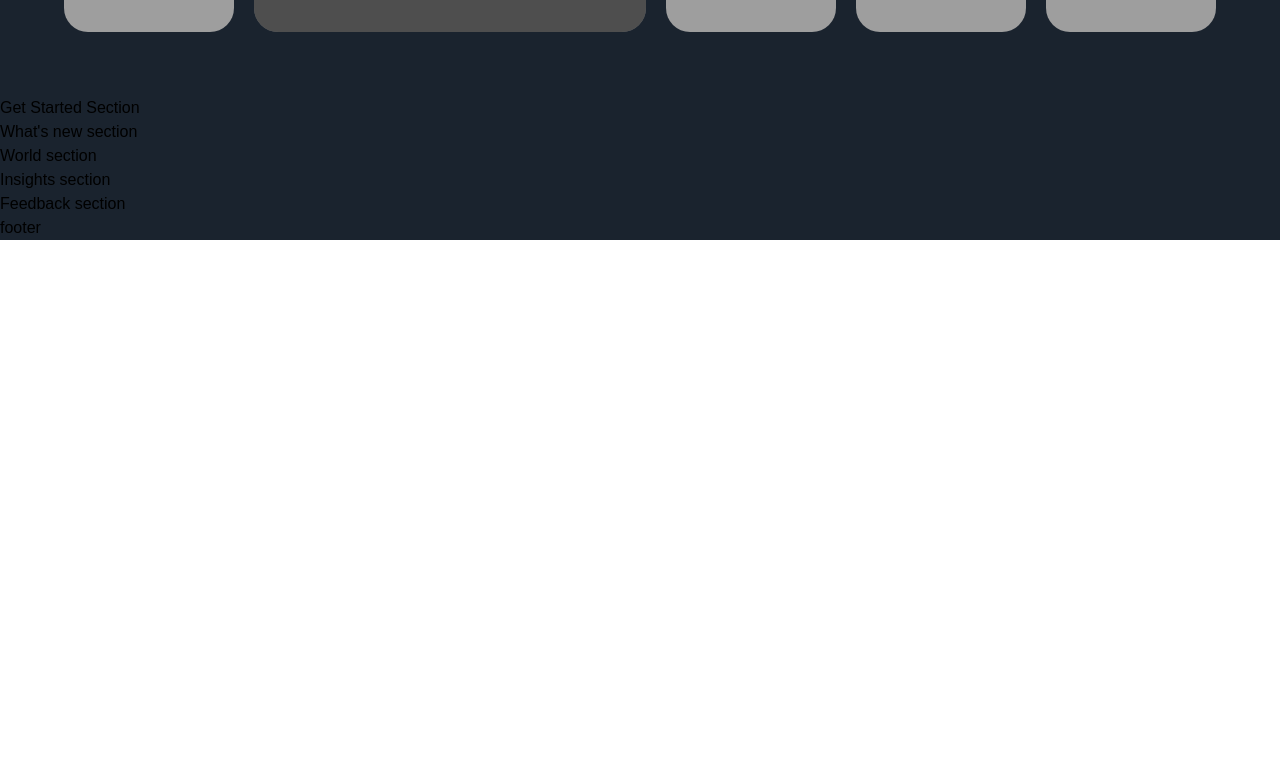
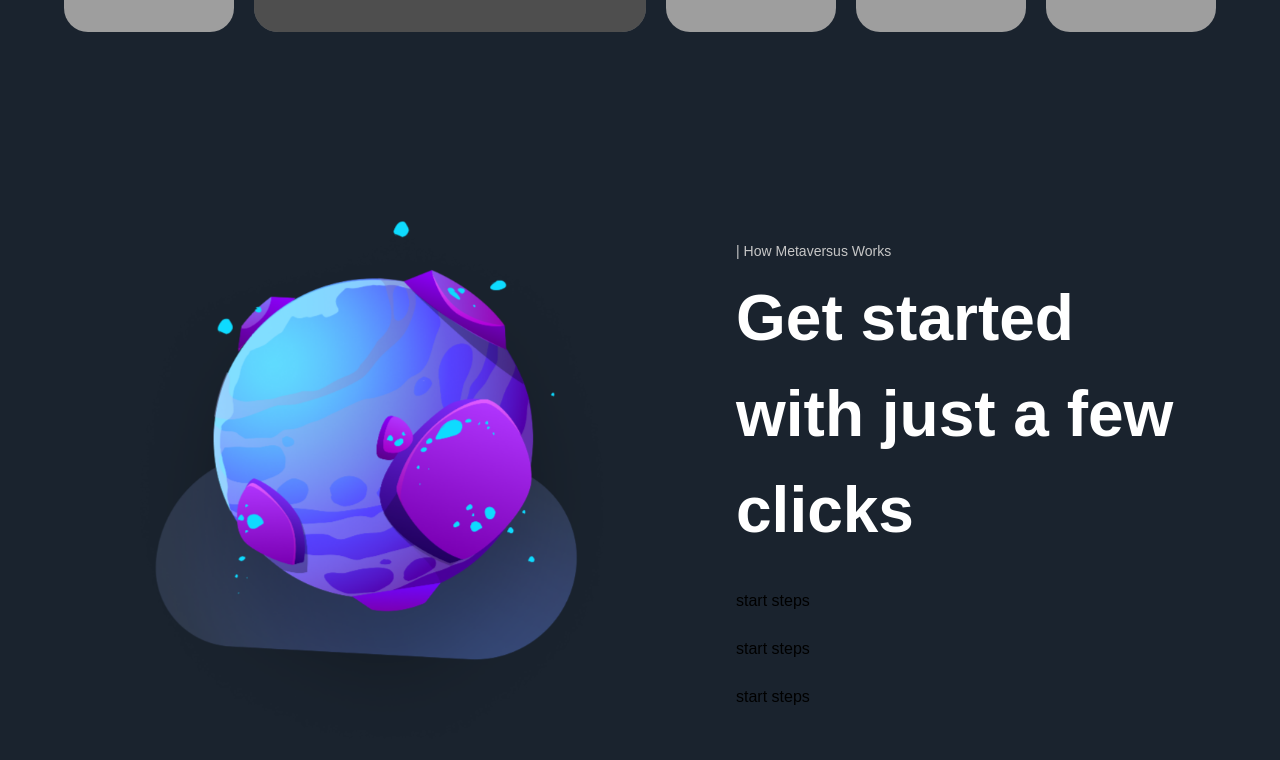
Before and after one commit to javorskyp/responsive_next_tailwind, a Next.js app: page / in a window 1280 px wide. Shown: the part 2560-3320 px from the top of the page. Before the commit the page ends 2800 px from the top, so only its background shows below. Built offline with nearby package versions, Linux system fonts and the light colour scheme; grey boxes are pictures that could not be loaded; a web font is replaced by a local one.

Commit message:
getStarted section

```diff
--- a/sections/GetStarted.jsx
+++ b/sections/GetStarted.jsx
@@ -1,8 +1,48 @@
 'use client';
 
+import { motion } from 'framer-motion';
+
+import styles from '../styles';
+import { startingFeatures } from '../constants';
+import { StartSteps, TitleText, TypingText } from '../components';
+import { staggerContainer, fadeIn, planetVariants } from '../utils/motion';
+
 const GetStarted = () => (
-  <section>
-    Get Started Section
+  <section className={`${styles.paddings} relative z-10`}>
+    <motion.div
+      variants={staggerContainer}
+      initial="hidden"
+      whileInView="show"
+      viewport={{ once: false, amount: 0.25 }}
+      className={`${styles.innerWidth} mx-auto flex lg:flex-row flex-col gap-8`}
+    >
+      <motion.div
+        variants={planetVariants('left')}
+        className={`flex-1 ${styles.flexCenter}`}
+      >
+        <img
+          src="/get-started.png"
+          alt="get-started"
+          className="w-[90%] h-[90%] object-contain"
+        />
+      </motion.div>
+      <motion.div
+        variants={fadeIn('left', 'tween', 0.2, 1)}
+        className="flex-[0.75] flex justify-center flex-col"
+      >
+        <TypingText title="| How Metaversus Works" />
+        <TitleText title={<>Get started with just a few clicks</>} />
+        <div className="mt-[31px] flex flex-col max-w-[370px] gap-[24px]">
+          {startingFeatures.map((feature, index) => (
+            <StartSteps
+              key={feature}
+              number={`${index < 10 ? '0' : ''} ${index + 1}`}
+              text={feature}
+            />
+          ))}
+        </div>
+      </motion.div>
+    </motion.div>
   </section>
 );
 
```
